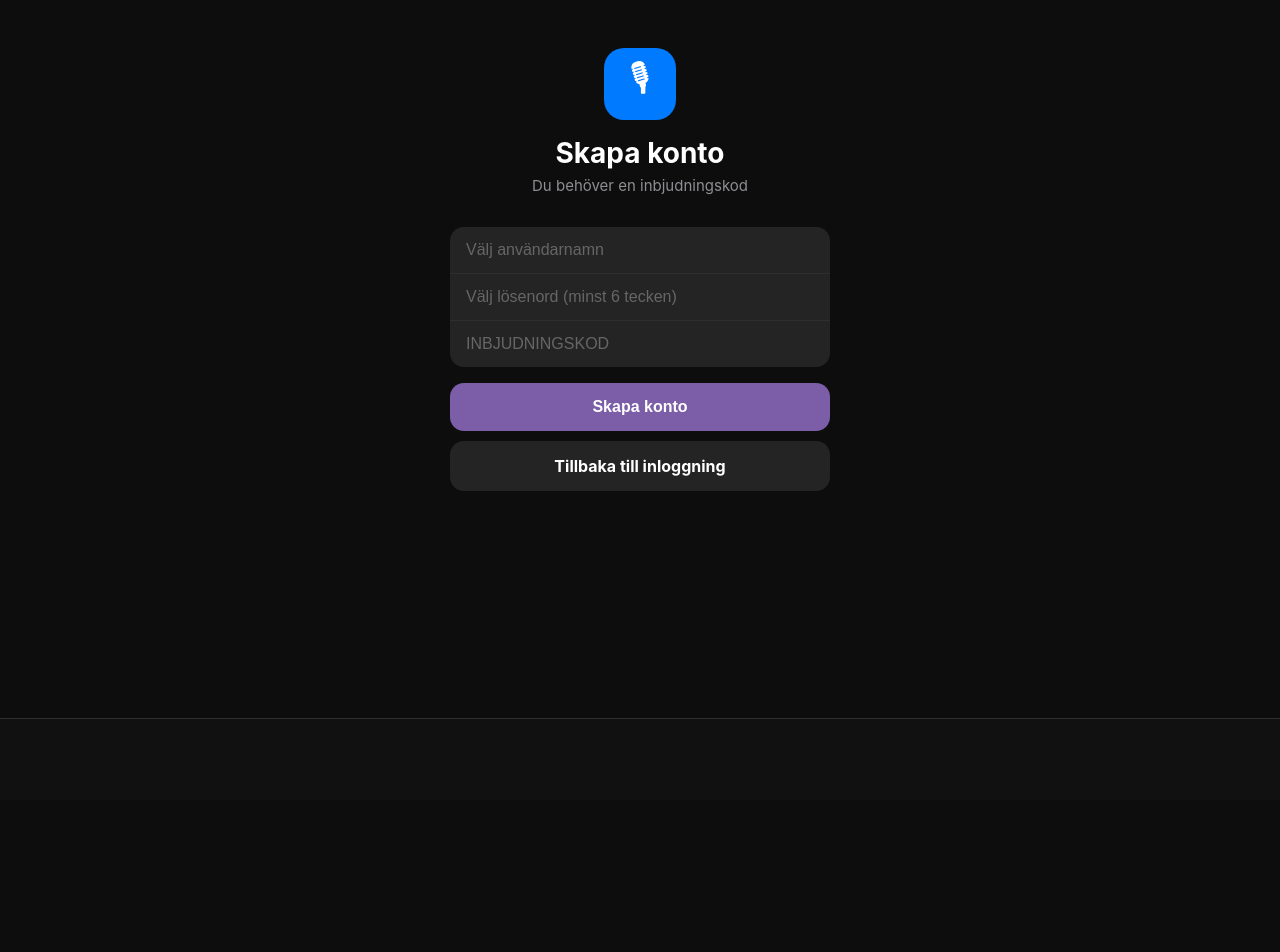
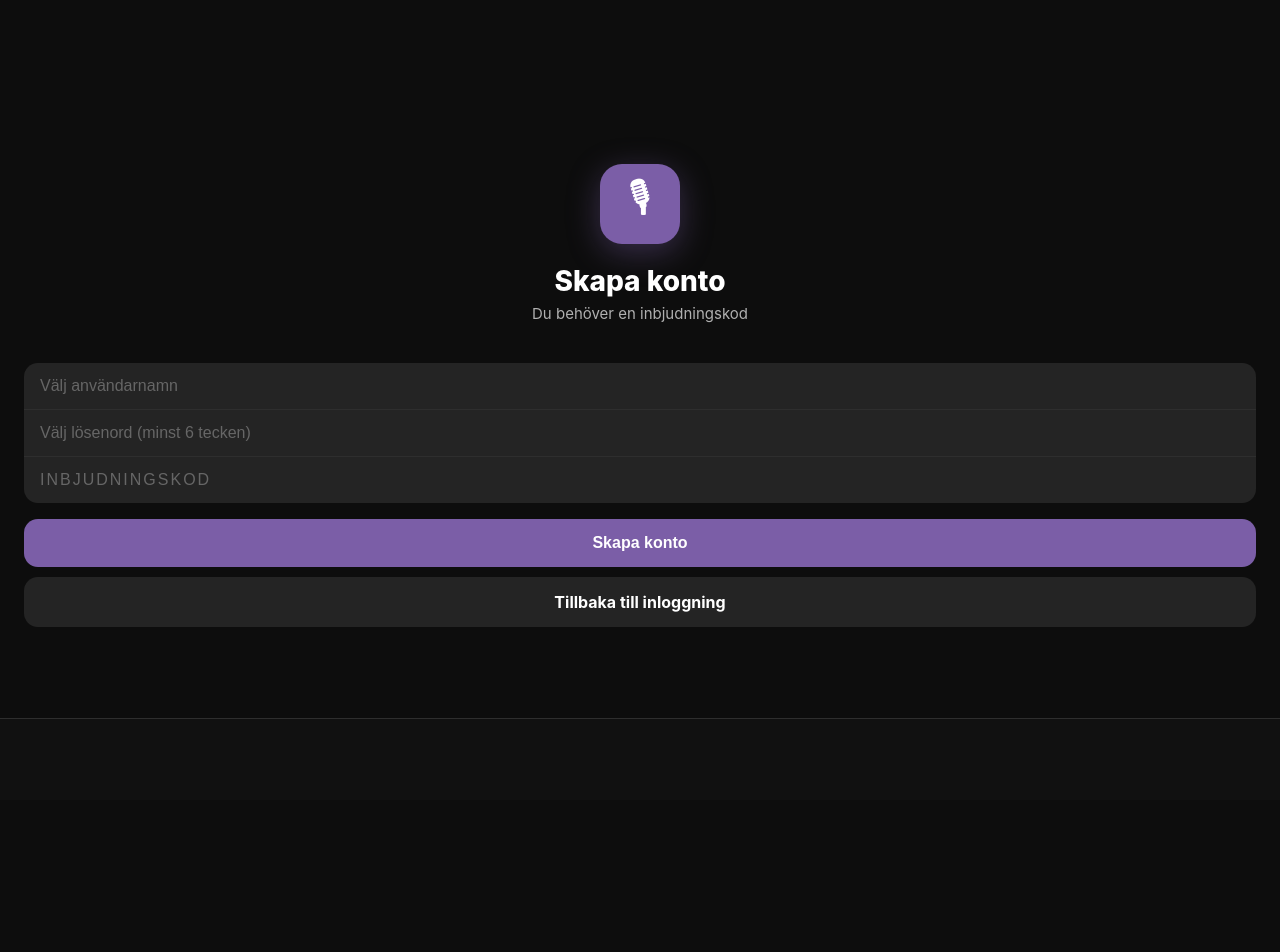
Before and after one commit to kallekanonkul/cleanpod, a Flask app: page /register in a window 1280 px wide. Before the commit the page ends 719 px from the top, so only its background shows below. Run offline with Flask 3, Linux system fonts and the light colour scheme.

Commit message:
Update register.html

```diff
--- a/templates/register.html
+++ b/templates/register.html
@@ -1,10 +1,11 @@
 {% extends "base.html" %}
 {% block content %}
-<div style="max-width:380px;margin:48px auto">
-    <div style="text-align:center;margin-bottom:32px">
-        <div style="width:72px;height:72px;background:#007aff;border-radius:20px;display:flex;align-items:center;justify-content:center;font-size:36px;margin:0 auto 16px">🎙</div>
-        <h1 style="font-size:28px;font-weight:700">Skapa konto</h1>
-        <p style="color:#8e8e93;margin-top:6px;font-size:15px">Du behöver en inbjudningskod</p>
+<div style="min-height:100vh;display:flex;flex-direction:column;justify-content:center;padding:32px 24px;padding-top:calc(32px + env(safe-area-inset-top,0px))">
+
+    <div style="text-align:center;margin-bottom:40px">
+        <div style="width:80px;height:80px;background:var(--accent);border-radius:22px;display:flex;align-items:center;justify-content:center;font-size:40px;margin:0 auto 20px;box-shadow:0 8px 32px rgba(123,94,167,0.4)">🎙</div>
+        <h1 style="font-size:28px;font-weight:800">Skapa konto</h1>
+        <p style="color:var(--text2);margin-top:6px;font-size:15px">Du behöver en inbjudningskod</p>
     </div>
 
     {% if error %}
@@ -14,25 +15,22 @@
     <div class="input-group" style="margin-bottom:16px">
         <input type="text" id="username" placeholder="Välj användarnamn" autocomplete="username">
         <input type="password" id="password" placeholder="Välj lösenord (minst 6 tecken)" autocomplete="new-password">
-        <input type="text" id="code" placeholder="Inbjudningskod" autocomplete="off" style="text-transform:uppercase">
+        <input type="text" id="code" placeholder="Inbjudningskod" autocomplete="off" style="text-transform:uppercase;letter-spacing:2px">
     </div>
 
     <button class="btn btn-primary" onclick="doRegister()">Skapa konto</button>
-    <a href="/login" class="btn btn-secondary">Tillbaka till inloggning</a>
+    <a href="/login" class="btn btn-secondary" style="text-align:center;display:block">Tillbaka till inloggning</a>
 </div>
 <script>
-async function doRegister() {
+function doRegister() {
     const form = document.createElement('form');
-    form.method = 'POST';
-    form.action = '/register';
+    form.method = 'POST'; form.action = '/register';
     ['username','password','code'].forEach(id => {
         const i = document.createElement('input');
-        i.name = id;
-        i.value = document.getElementById(id).value;
+        i.name = id; i.value = document.getElementById(id).value;
         form.appendChild(i);
     });
-    document.body.appendChild(form);
-    form.submit();
+    document.body.appendChild(form); form.submit();
 }
 document.addEventListener('keydown', e => { if(e.key==='Enter') doRegister(); });
 </script>
```
